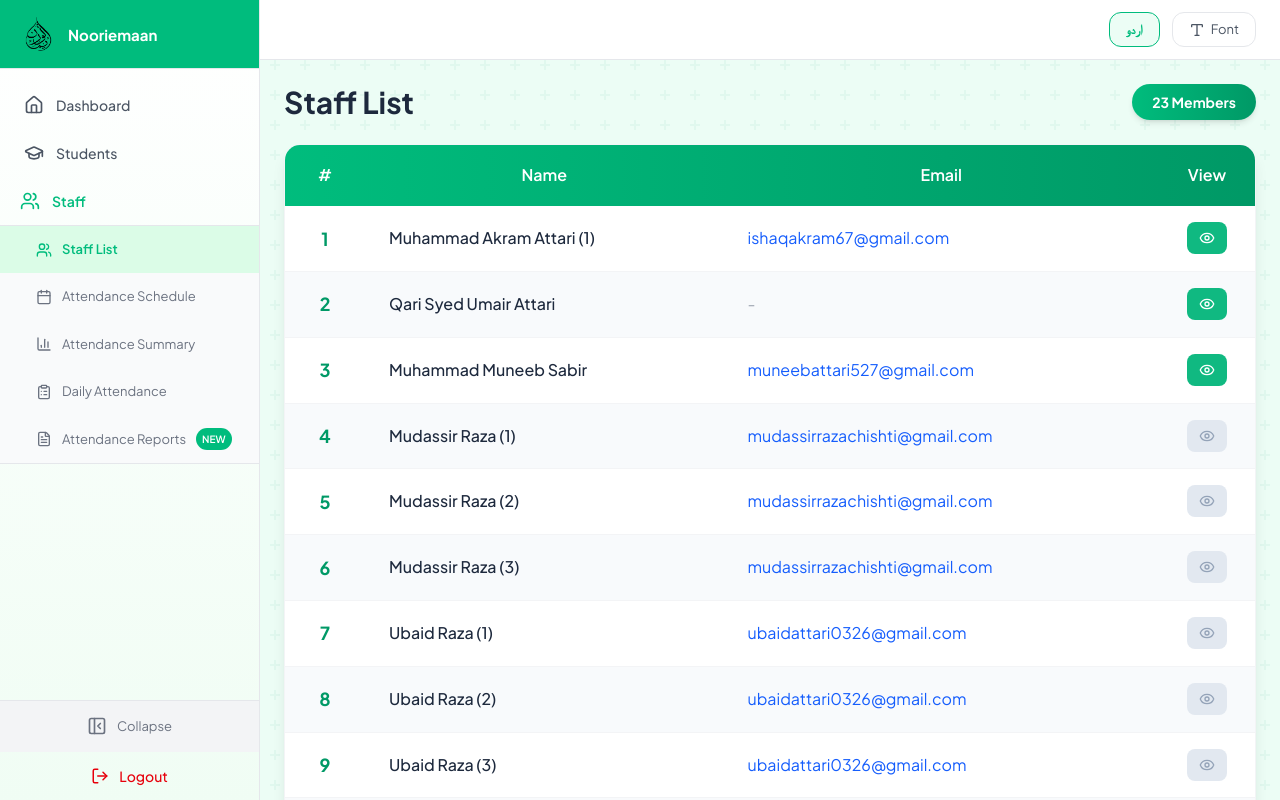
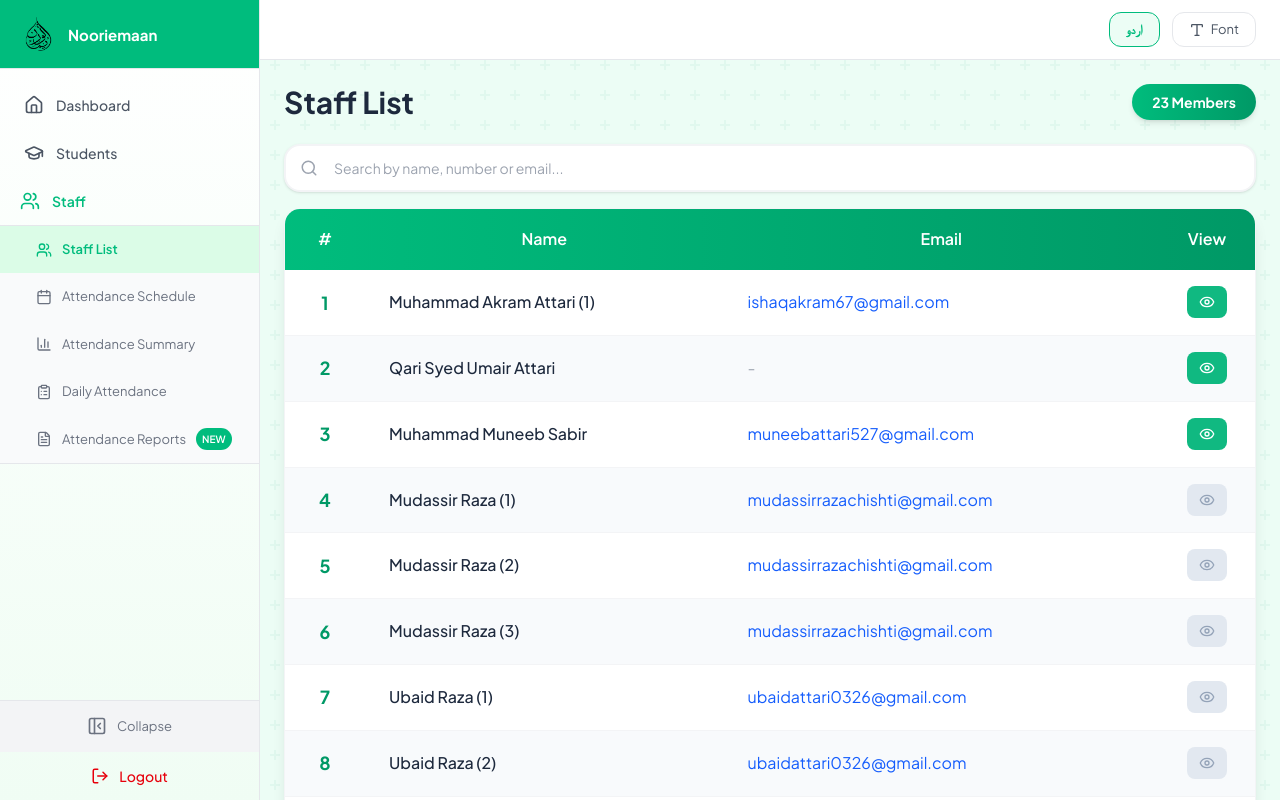
Before and after one commit to Tahiralmadni/Nooriemaan-project, a React (Vite) app: page /teachers in a window 1280 px wide. Built offline with nearby package versions, Linux system fonts and the light colour scheme; a web font is replaced by a local one.

Commit message:
27 feb 2026 updated

```diff
--- a/src/pages/Teachers.jsx
+++ b/src/pages/Teachers.jsx
@@ -1,8 +1,8 @@
-import { useEffect } from 'react';
+import { useEffect, useState } from 'react';
 import { useNavigate } from 'react-router-dom';
 import { useTranslation } from 'react-i18next';
 import { Helmet } from 'react-helmet-async';
-import { Eye, ArrowRight, ArrowLeft } from 'lucide-react';
+import { Eye, ArrowRight, ArrowLeft, Search, X } from 'lucide-react';
 
 const Teachers = () => {
     const { t, i18n } = useTranslation();
@@ -44,6 +44,18 @@ const Teachers = () => {
     // Setup complete staff IDs — sirf inke eye icon green honge
     const setupStaffIds = [1, 2, 3];
 
+    // Search
+    const [searchQuery, setSearchQuery] = useState('');
+
+    const filteredStaffIds = staffIds.filter(id => {
+        if (!searchQuery.trim()) return true;
+        const query = searchQuery.toLowerCase().trim();
+        const nameEn = t(`staff.${id}`).toLowerCase();
+        const idStr = String(id);
+        const email = (emails[id] || '').toLowerCase();
+        return nameEn.includes(query) || idStr.includes(query) || email.includes(query);
+    });
+
     // View profile handler
     const handleViewProfile = (id) => {
         if (setupStaffIds.includes(id)) {
@@ -81,6 +93,35 @@ const Teachers = () => {
                     </span>
                 </div>
 
+                {/* Search Bar */}
+                <div className="mb-4 relative">
+                    <div className="relative">
+                        <Search size={18} className="absolute top-1/2 -translate-y-1/2 left-4 text-gray-400" />
+                        <input
+                            type="text"
+                            dir="auto"
+                            value={searchQuery}
+                            onChange={(e) => setSearchQuery(e.target.value)}
+                            placeholder={isRTL ? 'نام، نمبر یا ای میل سے تلاش کریں...' : 'Search by name, number or email...'}
+                            className="w-full bg-white border-2 border-gray-100 rounded-xl py-3 pl-12 pr-12 text-sm text-slate-700 shadow-sm focus:border-emerald-400 focus:ring-2 focus:ring-emerald-100 outline-none transition-all"
+                            style={{ fontFamily: isRTL ? 'var(--font-urdu)' : 'var(--font-english)', textAlign: 'start' }}
+                        />
+                        {searchQuery && (
+                            <button
+                                onClick={() => setSearchQuery('')}
+                                className="absolute top-1/2 -translate-y-1/2 right-4 text-gray-400 hover:text-red-500 transition-colors"
+                            >
+                                <X size={18} />
+                            </button>
+                        )}
+                    </div>
+                    {searchQuery && (
+                        <p className="text-xs text-gray-400 mt-1.5 px-1">
+                            {filteredStaffIds.length} {isRTL ? 'نتائج ملے' : 'results found'}
+                        </p>
+                    )}
+                </div>
+
                 {/* Desktop Table - Hidden on Mobile */}
                 <div className="hidden md:block bg-white rounded-2xl shadow-lg overflow-hidden border border-gray-100">
                     <table className="w-full">
@@ -101,7 +142,7 @@ const Teachers = () => {
                             </tr>
                         </thead>
                         <tbody>
-                            {staffIds.map((id, index) => (
+                            {filteredStaffIds.map((id, index) => (
                                 <tr
                                     key={id}
                                     className={`${index % 2 === 0 ? 'bg-white' : 'bg-slate-50'} hover:bg-emerald-50 transition-colors`}
@@ -141,7 +182,7 @@ const Teachers = () => {
 
                 {/* Mobile Cards - Professional Design */}
                 <div className="md:hidden space-y-3">
-                    {staffIds.map((id, index) => (
+                    {filteredStaffIds.map((id, index) => (
                         <div
                             key={id}
                             className="bg-white rounded-xl p-4 shadow-sm border border-gray-100 hover:shadow-md transition-shadow"
```
